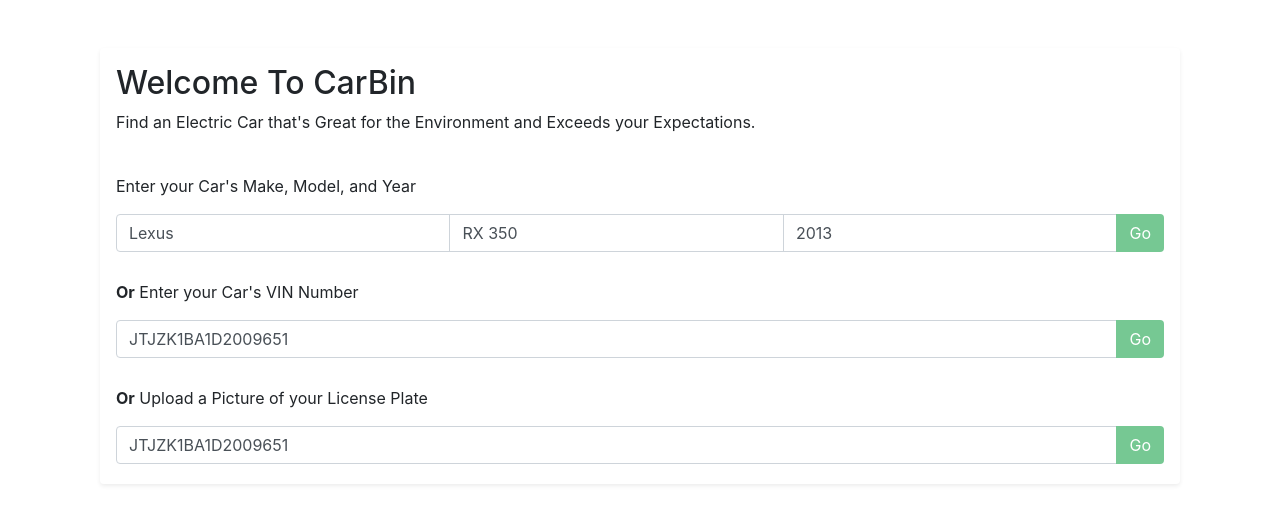
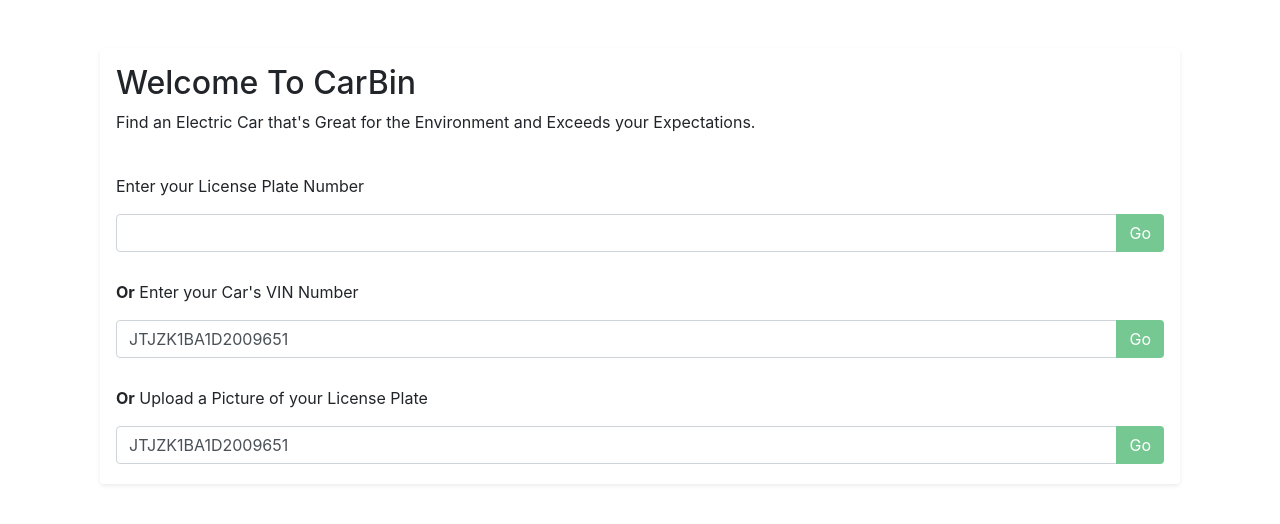
Before and after one commit to JosephShepin/CarBin, a Flask app: page / in a window 1280 px wide. Shown: the part 62-586 px from the top of the page. Run offline with Flask 2, Linux system fonts and the light colour scheme; some libraries are stand-ins or nearby versions.

Commit message:
html tweaks 5

```diff
--- a/templates/collect.html
+++ b/templates/collect.html
@@ -6,12 +6,10 @@
             <h2>Welcome To CarBin</h2>
             <p>Find an Electric Car that's Great for the Environment and Exceeds your Expectations.</p>
            	<br>
-            <p>Enter your Car's Make, Model, and Year</p>
+            <p>Enter your License Plate Number</p>
 			<form method="GET" action="/results" style="margin-bottom:-12px">
 				<div class="input-group mb-3">
-					<input required name="make" class="form-control" id="make-input" style="display:inline-block" value="Lexus" placeholder="Car's Make" />
-					<input required name="model" class="form-control" id="model-input" style="display:inline-block" value="RX 350" placeholder="Car's Model" />
-					<input required name="year" class="form-control" id="year-input" style="display:inline-block" value="2013" placeholder="Car's Year" />
+					<input required name="plate" class="form-control" id="plate-input" style="display:inline-block" />
 					<div class="input-group-append">
 						<input style="display:inline-block; background-color: #76C893; color: white;" value="Go" type="submit" class="btn"></input>
 					</div>
```
